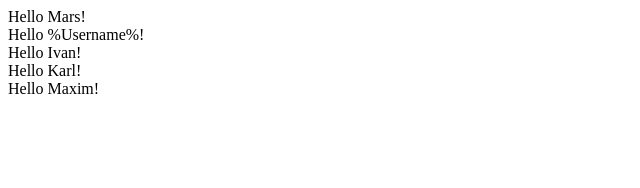
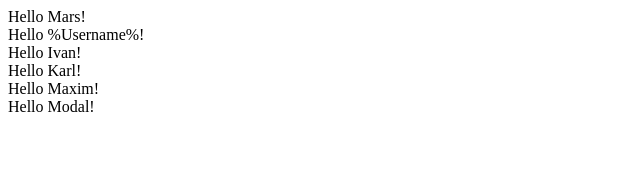
Before and after one commit to IvanSankov/lf_study, a React app: page / in a window 1280 px wide. Shown: the top 188 px of the page, without its empty margins (0-640 px from the left). Built offline with nearby package versions, Linux system fonts and the light colour scheme.

Commit message:
Занятие 3: Первый портал

```diff
--- a/src/App.js
+++ b/src/App.js
@@ -1,11 +1,13 @@
 import React from 'react';
 import Welcome from "./components/Welcome";
 import UserList from "./components/UserList";
+import Modal from "./components/Modal";
 
 class App extends React.Component {
   render() {
     return (
       <>
+        <Modal />
         <Welcome name="Mars" />
         <Welcome />
         <UserList />
--- /dev/null
+++ b/src/components/Modal.js
@@ -0,0 +1,14 @@
+import React from 'react';
+import ReactDOM from 'react-dom';
+import Welcome from "./Welcome";
+
+class Modal extends React.Component {
+  render() {
+    return ReactDOM.createPortal(
+      <Welcome name="Modal" />,
+      document.getElementById('root-modal'),
+    )
+  }
+}
+
+export default Modal;
--- a/src/index.html
+++ b/src/index.html
@@ -7,6 +7,7 @@
 <body>
 
 <div id="root"></div>
+<div id="root-modal"></div>
 
 </body>
 </html>
```
